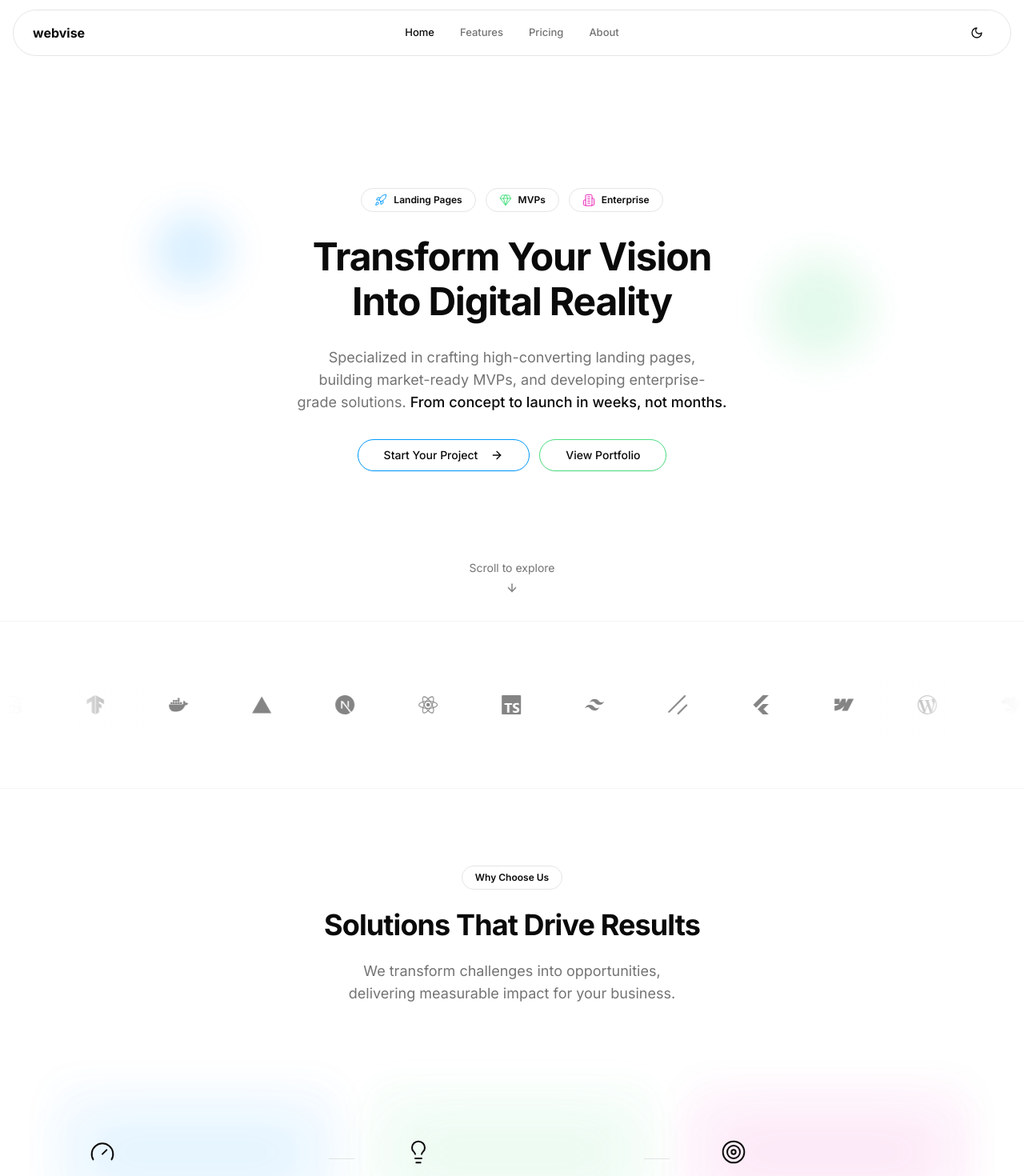
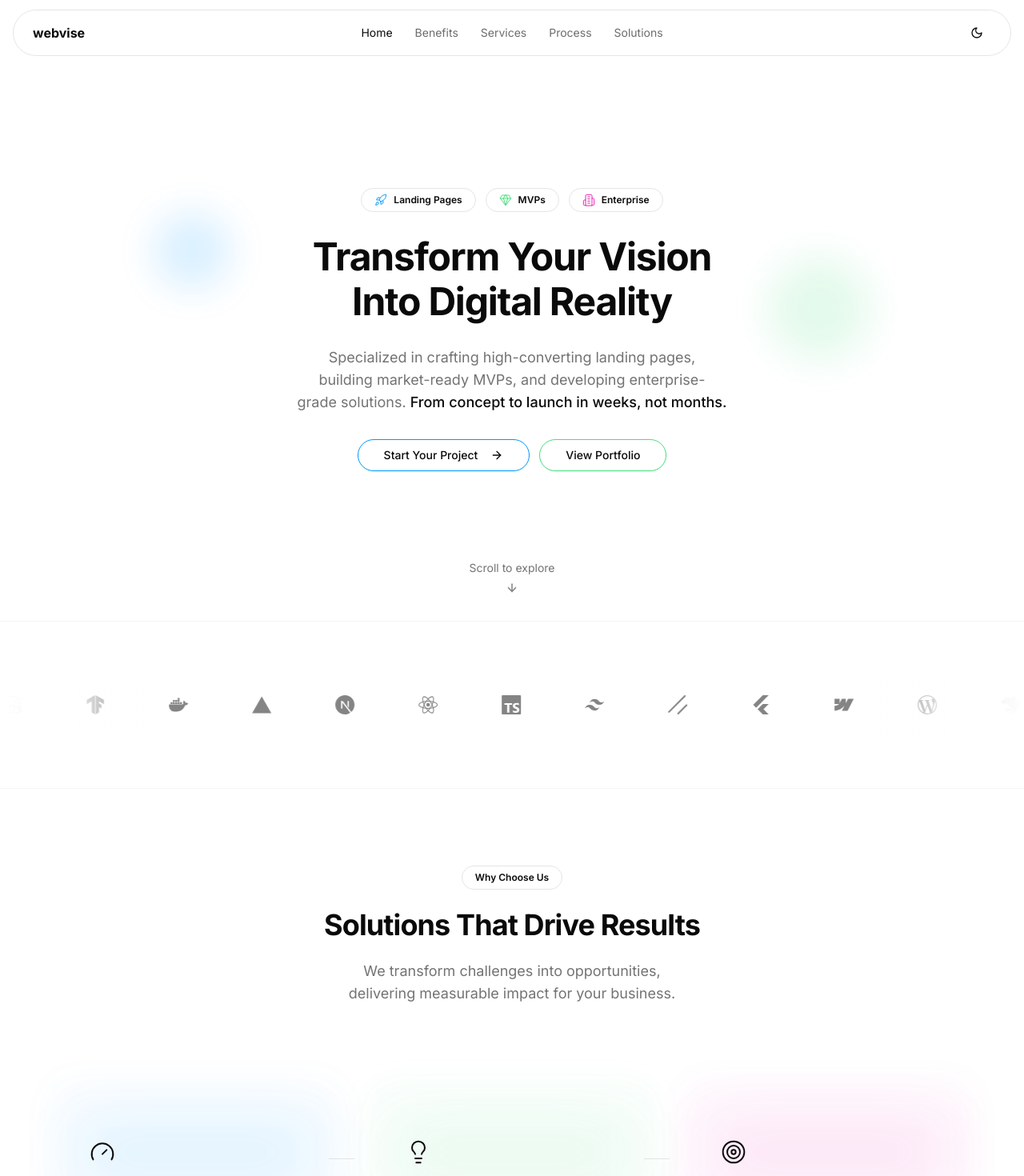
Before and after one commit to sebastiankehle/webvise-landing-page, a Next.js app: page / in a window 1280 px wide. Shown: the top 1470 px of the page at 80% size. Built offline with nearby package versions, Linux system fonts and the light colour scheme.

Commit message:
adapt menu

```diff
--- a/src/app/page.tsx
+++ b/src/app/page.tsx
@@ -25,13 +25,13 @@ export const metadata: Metadata = {
 export default function Home() {
   return (
     <>
-      <Hero />
-      <Tech />
-      <Benefits />
-      <Services />
-      <Process />
-      <Metrics />
-      <Solutions />
+      <Hero id="home" />
+      <Tech id="tech" />
+      <Benefits id="benefits" />
+      <Metrics id="metrics" />
+      <Services id="services" />
+      <Process id="process" />
+      <Solutions id="solutions" />
     </>
   );
 }
--- a/src/components/layout/nav.tsx
+++ b/src/components/layout/nav.tsx
@@ -1,42 +1,60 @@
 "use client";
 
 import { cn } from "@/lib/utils";
-import Link from "next/link";
-import { useActiveSection } from "@/hooks/use-active-section";
+import { useEffect, useState } from "react";
 
-interface NavProps {
-  className?: string;
-  linkClassName?: string;
-  onNavClick?: () => void;
-}
-
-const navItems = [
-  { href: "/#hero", label: "Home", sectionId: "hero" },
-  { href: "/features", label: "Features" },
-  { href: "/pricing", label: "Pricing" },
-  { href: "/about", label: "About" },
+const navigation = [
+  { name: "Home", href: "#home" },
+  { name: "Benefits", href: "#benefits" },
+  { name: "Services", href: "#services" },
+  { name: "Process", href: "#process" },
+  { name: "Solutions", href: "#solutions" },
 ];
 
-export function Nav({ className, linkClassName, onNavClick }: NavProps) {
-  const activeSection = useActiveSection();
+export function Nav() {
+  const [activeSection, setActiveSection] = useState("home");
+
+  useEffect(() => {
+    const observer = new IntersectionObserver(
+      (entries) => {
+        entries.forEach((entry) => {
+          if (entry.isIntersecting) {
+            setActiveSection(entry.target.id);
+          }
+        });
+      },
+      { threshold: 0.5 }
+    );
+
+    document.querySelectorAll("section[id]").forEach((section) => {
+      observer.observe(section);
+    });
+
+    return () => observer.disconnect();
+  }, []);
 
   return (
-    <nav className={className}>
-      {navItems.map((item) => (
-        <Link
-          key={item.href}
+    <nav className="hidden gap-1 md:flex">
+      {navigation.map((item) => (
+        <a
+          key={item.name}
           href={item.href}
           className={cn(
-            linkClassName,
-            "text-muted-foreground transition-colors hover:text-foreground",
-            item.sectionId &&
-              activeSection === item.sectionId &&
-              "text-foreground font-medium"
+            "rounded-md px-3 py-2 text-sm transition-colors",
+            "hover:text-foreground/80",
+            activeSection === item.href.slice(1)
+              ? "text-foreground"
+              : "text-foreground/60"
           )}
-          onClick={onNavClick}
+          onClick={(e) => {
+            e.preventDefault();
+            document.querySelector(item.href)?.scrollIntoView({
+              behavior: "smooth",
+            });
+          }}
         >
-          {item.label}
-        </Link>
+          {item.name}
+        </a>
       ))}
     </nav>
   );
--- a/src/components/sections/benefits.tsx
+++ b/src/components/sections/benefits.tsx
@@ -5,9 +5,13 @@ import { benefitsContent } from "@/content/benefits";
 import { cn } from "@/lib/utils";
 import { InView } from "../animations/in-view";
 
-export function Benefits() {
+interface BenefitsProps {
+  id?: string;
+}
+
+export function Benefits({ id }: BenefitsProps) {
   return (
-    <section className="relative overflow-hidden px-4 py-24">
+    <section id={id} className="relative px-4 py-24">
       <InView className="mx-auto max-w-6xl">
         <div className="space-y-6 text-center">
           <Badge
--- a/src/components/sections/hero.tsx
+++ b/src/components/sections/hero.tsx
@@ -7,10 +7,14 @@ import { cn } from "@/lib/utils";
 import { ArrowDown, ArrowRight } from "lucide-react";
 import { InView } from "../animations/in-view";
 
-export function Hero() {
+interface HeroProps {
+  id?: string;
+}
+
+export function Hero({ id }: HeroProps) {
   return (
     <section
-      id="hero"
+      id={id}
       className="relative flex min-h-[85vh] flex-col items-center justify-center overflow-hidden px-4 pb-12 text-center"
     >
       <div className="pointer-events-none absolute inset-0">
--- a/src/components/sections/metrics.tsx
+++ b/src/components/sections/metrics.tsx
@@ -16,12 +16,16 @@ import {
   YAxis,
 } from "recharts";
 
-export function Metrics() {
+interface MetricsProps {
+  id?: string;
+}
+
+export function Metrics({ id }: MetricsProps) {
   const [activeMetric, setActiveMetric] = useState<"views" | "clicks">("views");
   const [showChart, setShowChart] = useState(false);
 
   return (
-    <section className="px-4 py-24">
+    <section id={id} className="relative px-4 py-24">
       <InView
         className="mx-auto max-w-5xl"
         onInView={() => {
--- a/src/components/sections/process.tsx
+++ b/src/components/sections/process.tsx
@@ -6,7 +6,11 @@ import { processContent } from "@/content/process";
 import { cn } from "@/lib/utils";
 import { InView } from "../animations/in-view";
 
-export function Process() {
+interface ProcessProps {
+  id?: string;
+}
+
+export function Process({ id }: ProcessProps) {
   // Helper function to get accent color based on index
   const getAccentColor = (index: number) => {
     switch (index % 3) {
@@ -36,7 +40,7 @@ export function Process() {
   };
 
   return (
-    <section className="relative px-4 py-24">
+    <section id={id} className="relative px-4 py-24">
       <InView className="mx-auto max-w-7xl">
         <div className="space-y-6 text-center">
           <Badge variant="outline" className="rounded-full px-4 py-1.5">
--- a/src/components/sections/services.tsx
+++ b/src/components/sections/services.tsx
@@ -5,9 +5,13 @@ import { servicesContent } from "@/content/services";
 import { cn } from "@/lib/utils";
 import { InView } from "../animations/in-view";
 
-export function Services() {
+interface ServicesProps {
+  id?: string;
+}
+
+export function Services({ id }: ServicesProps) {
   return (
-    <section className="relative overflow-hidden px-4 py-16">
+    <section id={id} className="relative px-4 py-24">
       <InView className="mx-auto max-w-5xl space-y-8">
         <div className="space-y-6 text-center">
           <Badge
--- a/src/components/sections/solutions.tsx
+++ b/src/components/sections/solutions.tsx
@@ -7,7 +7,11 @@ import { solutionsContent } from "@/content/solutions";
 import { cn } from "@/lib/utils";
 import { InView } from "../animations/in-view";
 
-export function Solutions() {
+interface SolutionsProps {
+  id?: string;
+}
+
+export function Solutions({ id }: SolutionsProps) {
   const getAccentColor = (index: number) => {
     switch (index) {
       case 0:
@@ -35,7 +39,7 @@ export function Solutions() {
   };
 
   return (
-    <section className="relative px-4 py-24">
+    <section id={id} className="relative px-4 py-24">
       <InView className="mx-auto max-w-7xl">
         <div className="space-y-6 text-center">
           <Badge variant="outline" className="rounded-full px-4 py-1.5">
--- a/src/components/sections/tech.tsx
+++ b/src/components/sections/tech.tsx
@@ -11,9 +11,16 @@ import { cn } from "@/lib/utils";
 import Link from "next/link";
 import { InView } from "../animations/in-view";
 
-export function Tech() {
+interface TechProps {
+  id?: string;
+}
+
+export function Tech({ id }: TechProps) {
   return (
-    <section className="relative overflow-hidden border-y border-border/40 bg-background/50 py-16">
+    <section
+      id={id}
+      className="relative overflow-hidden border-y border-border/40 bg-background/50 py-16"
+    >
       <InView className="space-y-8">
         <div className="relative flex w-full justify-center">
           <div className="absolute inset-y-0 left-0 z-10 w-48 bg-gradient-to-r from-background via-background/80 to-transparent" />
```
